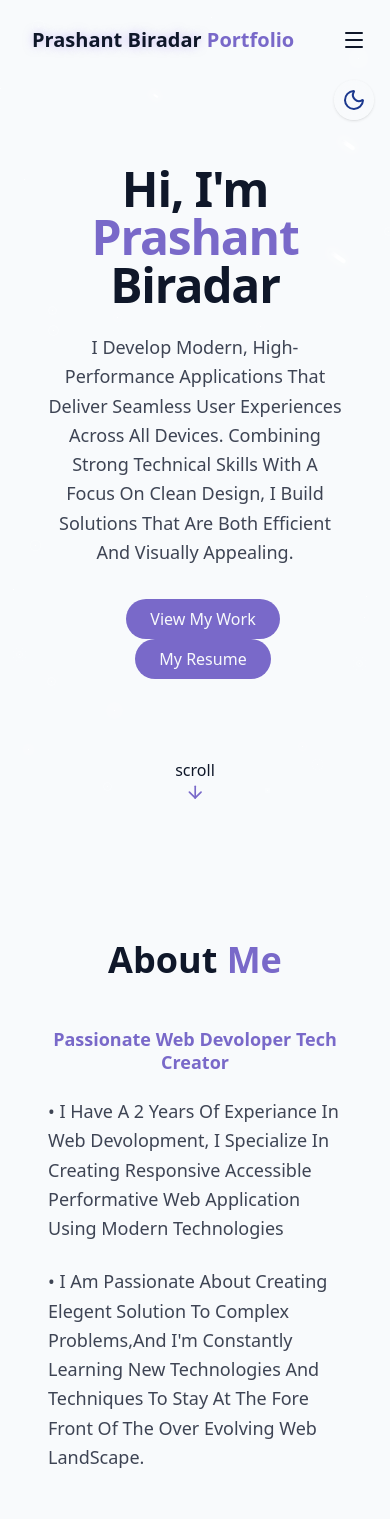
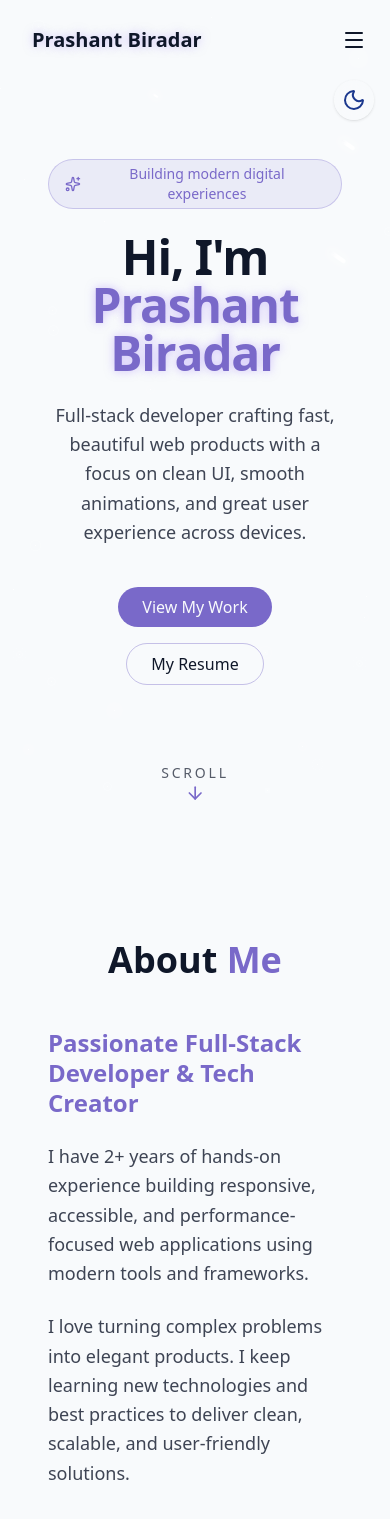
Before and after one commit to prashantbiradar17/prashant-portfolio, a React (Vite) app: page / in a window 390 px wide. Shown: the top 1519 px of the page. Built offline with nearby package versions, Linux system fonts and the light colour scheme.

Commit message:
Polish portfolio UI with cleaner styling and animations

```diff
--- a/src/Components/AboutSection.jsx
+++ b/src/Components/AboutSection.jsx
@@ -1,5 +1,3 @@
-import { Component } from "react";
-
 export const AboutSection = () => {
   return (
     <section id="about" className="py-24 px-4 relative">
@@ -9,32 +7,32 @@ export const AboutSection = () => {
         </h2>
 
         <div className="grid grid-cols-1 md:grid-cols-2 gap-12 items-center">
-          <div className="space-y-6 max-w-prose mx-auto md:mx-0 text-lg leading-relaxed text-foreground/80">
-
-          <p className="title-accent text-1xl sm:text-1xl md:text-4xl font-extrabold text-primary leading-tight text-center capitalize" >Passionate Web Devoloper Tech Creator</p>
-            <p className="text-left text-primary-background capitalize">&#x2022;
-              i have a 2 years of experiance in web devolopment, I specialize In
-              Creating Responsive Accessible Performative Web Application Using
-              Modern Technologies
+          <div className="space-y-6 max-w-prose mx-auto md:mx-0 text-lg leading-relaxed text-foreground/80 text-left">
+            <p className="text-2xl sm:text-3xl md:text-4xl font-extrabold text-primary leading-tight">
+              Passionate Full-Stack Developer & Tech Creator
             </p>
 
-            <p className="text-left capitalize">&#x2022;
-              I am Passionate About Creating Elegent Solution to Complex
-              Problems,and I'm Constantly Learning new Technologies and techniques
-              To Stay At The Fore Front of The Over Evolving Web landScape.
+            <p>
+              I have 2+ years of hands-on experience building responsive,
+              accessible, and performance-focused web applications using modern
+              tools and frameworks.
             </p>
 
-
+            <p>
+              I love turning complex problems into elegant products. I keep
+              learning new technologies and best practices to deliver clean,
+              scalable, and user-friendly solutions.
+            </p>
           </div>
 
-          <div className="flex justify-center md:justify-center">
-            <div className="grid grid-cols-1" >
+          <div className="flex justify-center">
+            <div className="grid grid-cols-1 gap-4">
               <img
-                src="https://media.licdn.com/dms/image/v2/D4E03AQFT6-MWTbChng/profile-displayphoto-scale_200_200/B4EZpdQ3oJGYAc-/0/1762501299646?e=1764201600&v=beta&t=2B1e-Udmz8qt4YGSlLK0pIo_ulNiQBmqF5pt8H-u5jc"
-
-                className="w-80 h-80 md:w-80 md:h-80 rounded-full object-cover"
+                src="/projects/aboutphoto3.png"
+                alt="Prashant Biradar"
+                className="w-72 h-72 md:w-80 md:h-80 rounded-full object-cover border-4 border-primary/30 shadow-xl shadow-primary/20 animate-float"
               />
-              <p className="text-4xl md:text-5xl font-bold mb-12 text-center">Prashant Biradar</p>
+              <p className="text-3xl md:text-4xl font-bold text-center">Prashant Biradar</p>
             </div>
           </div>
         </div>
--- a/src/Components/AskMe.jsx
+++ b/src/Components/AskMe.jsx
@@ -78,7 +78,7 @@ const qaDatabase = {
     'hi': 'Hi there! 😊 What would you like to know about me?',
     'hey': 'Hey! How can I help you today?',
     'i love u':'I love YOU Too ❤️',
-    'fuck you':'chal bhosdike',
+    'fuck you':"Let's keep things respectful 😄 Ask me about my projects, skills, or experience.",
     'certificates':'Machine Learning in Python: freeCodeCamp\nDSA: GeeksforGeeks\n AI Fundamentals:IBM',
     'tell me about yourself':'I’m Prashant, a final-year B.Tech student in Computer Science with a specialization in AI & ML. I enjoy solving problems through code and building web-based applications. I’ve worked on projects like a university website and a house price prediction app. My goal is to grow as a full-stack or AI developer in a reputed MNC where I can apply both creative and analytical thinking.',
     'What are your strengths and weaknesses':'My strengths are problem-solving, adaptability, and persistence in debugging. My weakness is that I sometimes focus too much on perfecting small details, but I’m learning to balance efficiency with accuracy.',
@@ -220,12 +220,12 @@ const qaDatabase = {
 
   return (
     <div className="w-full max-w-4xl mx-auto p-4">
-      <h2 className="text-3xl font-bold text-center mb-6 text-green-500 font-mono">
+      <h2 className="text-3xl font-bold text-center mb-6 text-primary font-mono">
         $ Ask Me Anything
       </h2>
 
       <div
-        className="bg-gray-900 rounded-lg shadow-2xl overflow-hidden border border-gray-700"
+        className="bg-card/90 backdrop-blur-md rounded-2xl shadow-2xl overflow-hidden border border-border"
         onClick={() => inputRef.current?.focus()}
       >
         {/* Terminal Header */}
--- a/src/Components/ConteactSection.jsx
+++ b/src/Components/ConteactSection.jsx
@@ -1,14 +1,4 @@
-import {
-  Github,
-  Instagram,
-  Linkedin,
-  Mail,
-  MapPin,
-  Phone,
-  Send,
-  Twitch,
-  Twitter,
-} from "lucide-react";
+import { Github, Instagram, Linkedin, Mail, MapPin, Phone, Send } from "lucide-react";
 import { cn } from "@/lib/utils";
 import { useState } from "react";
 
@@ -24,38 +14,32 @@ export const ContactSection = () => {
       setSubmitMessage("Message sent! Thank you for reaching out.");
       setIsSubmitting(false);
       e.target.reset();
-
-      // Clear message after 3 seconds
       setTimeout(() => setSubmitMessage(""), 3000);
-    }, 1500);
+    }, 1200);
   };
 
   return (
     <section id="contact" className="py-24 px-4 relative bg-secondary/30">
       <div className="container mx-auto max-w-5xl">
         <h2 className="text-3xl md:text-4xl font-bold mb-4 text-center">
-          Get In <span className="text-primary"> Touch</span>
+          Get In <span className="text-primary">Touch</span>
         </h2>
 
         <p className="text-center text-muted-foreground mb-12 max-w-2xl mx-auto">
-          Have a project in mind or want to collaborate? Feel free to reach out.
-          I'm always open to discussing new opportunities.
+          Have a project in mind or want to collaborate? Let&apos;s build something meaningful together.
         </p>
 
         <div className="grid grid-cols-1 md:grid-cols-2 gap-12">
           <div className="space-y-8">
-            <h3 className="text-2xl font-semibold mb-6">
-              {" "}
-              Contact Information
-            </h3>
+            <h3 className="text-2xl font-semibold mb-6">Contact Information</h3>
 
-            <div className="space-y-6 justify-center">
+            <div className="space-y-6">
               <div className="flex items-start space-x-4">
                 <div className="p-3 rounded-full bg-primary/10">
-                  <Mail className="h-6 w-6 text-primary" />{" "}
+                  <Mail className="h-6 w-6 text-primary" />
                 </div>
                 <div>
-                  <h4 className="font-medium"> Email</h4>
+                  <h4 className="font-medium">Email</h4>
                   <a
                     href="https://mail.google.com/mail/?view=cm&fs=1&to=pbiradar627@gmail.com"
                     target="_blank"
@@ -64,57 +48,46 @@ export const ContactSection = () => {
                   >
                     pbiradar627@gmail.com
                   </a>
-
                 </div>
               </div>
+
               <div className="flex items-start space-x-4">
                 <div className="p-3 rounded-full bg-primary/10">
-                  <Phone className="h-6 w-6 text-primary" />{" "}
+                  <Phone className="h-6 w-6 text-primary" />
                 </div>
                 <div>
-                  <h4 className="font-medium"> Phone</h4>
-                  <a
-                    href="tel:+917019093514"
-                    className="text-muted-foreground hover:text-primary transition-colors"
-                  >
+                  <h4 className="font-medium">Phone</h4>
+                  <a href="tel:+917019093514" className="text-muted-foreground hover:text-primary transition-colors">
                     +91 **********
                   </a>
                 </div>
               </div>
+
               <div className="flex items-start space-x-4">
                 <div className="p-3 rounded-full bg-primary/10">
-                  <MapPin className="h-6 w-6 text-primary" />{" "}
+                  <MapPin className="h-6 w-6 text-primary" />
                 </div>
                 <div>
-                  <h4 className="font-medium"> Location</h4>
+                  <h4 className="font-medium">Location</h4>
                   <a href="https://maps.app.goo.gl/SuWjghSahBdjRDqv8" className="text-muted-foreground hover:text-primary transition-colors">
-                    Hyderabad
+                    Hyderabad, India
                   </a>
                 </div>
               </div>
             </div>
 
             <div className="pt-8">
-              <h4 className="font-medium mb-4"> Connect With Me</h4>
-              <div className="flex space-x-4 justify-center">
-                <a href="https://www.linkedin.com/in/prashaantbiradar/" target="_blank" rel="noopener noreferrer">
-                  <Linkedin />
-                </a>
-                <a href="#" target="_blank" rel="noopener noreferrer">
-                  <Twitter />
-                </a>
-                <a href="https://www.instagram.com/prashaant_2004/" target="_blank" rel="noopener noreferrer">
-                  <Instagram />
-                </a>
-                <a href="https://github.com/prashantbiradar17" target="_blank" ><Github/></a>
-
-
+              <h4 className="font-medium mb-4">Connect With Me</h4>
+              <div className="flex space-x-4">
+                <a className="p-2 rounded-full hover:bg-primary/10 transition" href="https://www.linkedin.com/in/prashaantbiradar/" target="_blank" rel="noopener noreferrer"><Linkedin /></a>
+                <a className="p-2 rounded-full hover:bg-primary/10 transition" href="https://www.instagram.com/prashaant_2004/" target="_blank" rel="noopener noreferrer"><Instagram /></a>
+                <a className="p-2 rounded-full hover:bg-primary/10 transition" href="https://github.com/prashantbiradar17" target="_blank" rel="noopener noreferrer"><Github /></a>
               </div>
             </div>
           </div>
 
-          <div className="bg-card p-8 rounded-lg shadow-xs">
-            <h3 className="text-2xl font-semibold mb-6"> Send a Message</h3>
+          <div className="bg-card p-8 rounded-xl shadow-xs border border-border/60 card-hover">
+            <h3 className="text-2xl font-semibold mb-6">Send a Message</h3>
 
             {submitMessage && (
               <div className="mb-6 p-4 bg-green-500/20 border border-green-500/50 rounded-lg text-green-400">
@@ -124,66 +97,21 @@ export const ContactSection = () => {
 
             <form className="space-y-6" onSubmit={handleSubmit}>
               <div>
-                <label
-                  htmlFor="name"
-                  className="block text-sm font-medium mb-2"
-                >
-                  {" "}
-                  Your Name
-                </label>
-                <input
-                  type="text"
-                  id="name"
-                  name="name"
-                  required
-                  className="w-full px-4 py-3 rounded-md border border-input bg-background focus:outline-hidden focus:ring-2 focus:ring-primary"
-                  placeholder="Ex:Akshay Kumar..."
-                />
+                <label htmlFor="name" className="block text-sm font-medium mb-2">Your Name</label>
+                <input type="text" id="name" name="name" required className="w-full px-4 py-3 rounded-md border border-input bg-background focus:outline-hidden focus:ring-2 focus:ring-primary" placeholder="Your name" />
               </div>
 
               <div>
-                <label
-                  htmlFor="email"
-                  className="block text-sm font-medium mb-2"
-                >
-                  {" "}
-                  Your Email
-                </label>
-                <input
-                  type="email"
-                  id="email"
-                  name="email"
-                  required
-                  className="w-full px-4 py-3 rounded-md border border-input bg-background focus:outline-hidden focus:ring-2 focus:ring-primary"
-                  placeholder="Ex:john@gmail.com"
-                />
+                <label htmlFor="email" className="block text-sm font-medium mb-2">Your Email</label>
+                <input type="email" id="email" name="email" required className="w-full px-4 py-3 rounded-md border border-input bg-background focus:outline-hidden focus:ring-2 focus:ring-primary" placeholder="you@example.com" />
               </div>
 
               <div>
-                <label
-                  htmlFor="message"
-                  className="block text-sm font-medium mb-2"
-                >
-                  {" "}
-                  Your Message
-                </label>
-                <textarea
-                  id="message"
-                  name="message"
-                  required
-                  rows="5"
-                  className="w-full px-4 py-3 rounded-md border border-input bg-background focus:outline-hidden focus:ring-2 focus:ring-primary resize-none"
-                  placeholder="Hello, I'd like to talk about..."
-                />
+                <label htmlFor="message" className="block text-sm font-medium mb-2">Your Message</label>
+                <textarea id="message" name="message" required rows="5" className="w-full px-4 py-3 rounded-md border border-input bg-background focus:outline-hidden focus:ring-2 focus:ring-primary resize-none" placeholder="Hello, I'd like to talk about..." />
               </div>
 
-              <button
-                type="submit"
-                disabled={isSubmitting}
-                className={cn(
-                  "cosmic-button w-full flex items-center justify-center gap-2"
-                )}
-              >
+              <button type="submit" disabled={isSubmitting} className={cn("cosmic-button w-full flex items-center justify-center gap-2")}>
                 {isSubmitting ? "Sending..." : "Send Message"}
                 <Send size={16} />
               </button>
--- a/src/Components/Footer.jsx
+++ b/src/Components/Footer.jsx
@@ -1,10 +1,7 @@
-// Footer.jsx
-// ...
-export const Footer = () => { // Changed from const Footer = () => { or export default Footer;
+export const Footer = () => {
   return (
-    <footer>
-      <p className="capitalize mb-4">&copy; {new Date().getFullYear()}  all rights are reserved</p>
+    <footer className="py-8 text-center text-sm text-foreground/70 border-t border-border/40">
+      <p>&copy; {new Date().getFullYear()} Prashant Biradar. All rights reserved.</p>
     </footer>
   );
 };
-// ...
--- a/src/Components/HeroSection.jsx
+++ b/src/Components/HeroSection.jsx
@@ -1,44 +1,47 @@
-import { ArrowDown } from "lucide-react";
-import { AArrowDown } from "lucide-react";
+import { ArrowDown, Sparkles } from "lucide-react";
 
 export const HeroSection = () => {
   return (
-    <section id="hero" className="relative min-h-screen flex flex-col items-center justify-center px-4">
-      <div className="container max-w-4xl mx-auto text-center z-10">
+    <section
+      id="hero"
+      className="relative min-h-screen flex flex-col items-center justify-center px-4"
+    >
+      <div className="absolute inset-0 -z-10 bg-[radial-gradient(circle_at_top,rgba(124,58,237,0.24),transparent_55%)]" />
+
+      <div className="container max-w-4xl mx-auto text-center z-10 animate-fade-in">
+        <p className="inline-flex items-center gap-2 rounded-full border border-primary/30 bg-primary/10 px-4 py-1 text-sm text-primary mb-6">
+          <Sparkles className="h-4 w-4" />
+          Building modern digital experiences
+        </p>
+
         <h1 className="text-5xl md:text-7xl font-bold tracking-tight mb-6">
-          <span className="opacity-0 animate-fade-in">Hi, I'm </span>
-          <span className="text-primary opacity-0 animate-fade-in-delay-1">Prashant</span>
-          <span className="opacity-0 animate-fade-in-delay-2"> Biradar</span>
+          Hi, I'm <span className="text-primary text-glow">Prashant Biradar</span>
         </h1>
 
-
-
-        <p className="text-lg md:text-xl max-w-3xl mx-auto opacity-0 animate-fade-in-delay-3 text-foreground/80 leading-relaxed mb-8 capitalize">
-          I develop modern, high-performance Applications that deliver seamless user experiences across all devices. Combining strong technical skills with a focus on clean design, I build solutions that are both efficient and visually appealing.
+        <p className="text-lg md:text-xl max-w-3xl mx-auto text-foreground/80 leading-relaxed mb-10">
+          Full-stack developer crafting fast, beautiful web products with a focus on
+          clean UI, smooth animations, and great user experience across devices.
         </p>
 
-
-        <a
-          href="#projects"
-        className="ml-4 opacity-0 animate-fade-in-delay-4 inline-flex items-center justify-center relative cosmic-button"
-        >
+        <div className="flex flex-wrap justify-center gap-4">
+          <a href="#projects" className="inline-flex items-center justify-center cosmic-button">
             View My Work
           </a>
 
           <a
             target="_blank"
+            rel="noreferrer"
             href="https://drive.google.com/file/d/1BP-meZByTjP7YQZr7ai4R7cZMtLseVz5/view?usp=sharing"
-  className="ml-4 opacity-0 animate-fade-in-delay-4 inline-flex items-center justify-center relative cosmic-button"
+            className="inline-flex items-center justify-center rounded-full border border-primary/40 px-6 py-2 font-medium transition-all duration-300 hover:scale-105 hover:bg-primary/10"
           >
             My Resume
           </a>
-
+        </div>
       </div>
 
-      <div className="absolute bottom-8 left-1/2 transform -translate-x-1/2 flex flex-col items-center animate-bounce">
-      <span>scroll</span>
-<ArrowDown className="h-5 w-5  text-primary"/>
-
+      <div className="absolute bottom-8 left-1/2 transform -translate-x-1/2 flex flex-col items-center animate-bounce text-foreground/70">
+        <span className="text-sm uppercase tracking-[0.2em]">Scroll</span>
+        <ArrowDown className="h-5 w-5 text-primary" />
       </div>
     </section>
   );
--- a/src/Components/Navbar.jsx
+++ b/src/Components/Navbar.jsx
@@ -8,7 +8,7 @@ const navItems = [
   { name: "Skills", href: "#skills" },
   { name: "Projects", href: "#projects" },
   { name: "Contact", href: "#contact" },
-	{ name: "AskMe", href: "#askme" }
+  { name: "AskMe", href: "#askme" },
 ];
 
 export const Navbar = () => {
@@ -16,10 +16,7 @@ export const Navbar = () => {
   const [isMenuOpen, setIsMenuOpen] = useState(false);
 
   useEffect(() => {
-		const handleScroll = () => {
-			setIsScrolled(window.scrollY > 10);
-		};
-
+    const handleScroll = () => setIsScrolled(window.scrollY > 10);
     window.addEventListener("scroll", handleScroll);
     return () => window.removeEventListener("scroll", handleScroll);
   }, []);
@@ -28,61 +25,46 @@ export const Navbar = () => {
     <nav
       className={cn(
         "fixed w-full z-40 transition-all duration-300",
-				isScrolled
-					? "py-3 bg-background/80 backdrop-blur-md shadow-xs"
-					: "py-5"
+        isScrolled ? "py-3 bg-background/80 backdrop-blur-xl border-b border-border/50" : "py-5"
       )}
     >
       <div className="container flex items-center justify-between pr-4 md:pr-28">
-				<a
-					className="text-xl font-bold text-primary flex items-center"
-					href="#hero"
-				>
-					<span className="relative z-10">
-						<span className="text-glow text-foreground">
-							{" "}
-							Prashant Biradar{" "}
-						</span>
-						Portfolio
-					</span>
+        <a className="text-xl font-bold text-primary flex items-center" href="#hero">
+          <span className="text-glow text-foreground">Prashant Biradar</span>
+          <span className="ml-2 hidden sm:inline">Portfolio</span>
         </a>
 
-				{/* desktop nav */}
         <div className="hidden md:flex space-x-8">
-					{navItems.map((item, key) => (
+          {navItems.map((item) => (
             <a
-							key={key}
+              key={item.name}
               href={item.href}
-							className="text-foreground/80 hover:text-primary transition-colors duration-300"
+              className="text-foreground/80 hover:text-primary transition-colors duration-300 relative after:absolute after:left-0 after:-bottom-1 after:h-[2px] after:w-0 after:bg-primary after:transition-all hover:after:w-full"
             >
               {item.name}
             </a>
           ))}
         </div>
 
-				{/* mobile nav button */}
         <button
           onClick={() => setIsMenuOpen((prev) => !prev)}
-					className="md:hidden p-2 text-foreground z-90 relative"
+          className="md:hidden p-2 text-foreground relative"
           aria-label={isMenuOpen ? "Close Menu" : "Open Menu"}
         >
           {isMenuOpen ? <X size={24} /> : <Menu size={24} />}
         </button>
 
-				{/* mobile menu overlay */}
         <div
           className={cn(
-						"fixed inset-0 bg-background/95 backdrop-blur-md z-85 flex flex-col items-center justify-center",
+            "fixed inset-0 bg-background/95 backdrop-blur-md flex flex-col items-center justify-center",
             "transition-all duration-300 md:hidden",
-						isMenuOpen
-							? "opacity-100 pointer-events-auto"
-							: "opacity-0 pointer-events-none"
+            isMenuOpen ? "opacity-100 pointer-events-auto" : "opacity-0 pointer-events-none"
           )}
         >
           <div className="flex flex-col space-y-8 text-xl">
-						{navItems.map((item, key) => (
+            {navItems.map((item) => (
               <a
-								key={key}
+                key={item.name}
                 href={item.href}
                 className="text-foreground/80 hover:text-primary transition-colors duration-300"
                 onClick={() => setIsMenuOpen(false)}
@@ -96,26 +78,3 @@ export const Navbar = () => {
     </nav>
   );
 };
-
-export const Home = () => {
-	return (
-		<div className="min-h-screen bg-background text-foreground overflow-x-hidden">
-			<ThemeToggle />
-			<StarBackground />
-			<Navbar />
-
-			<main>
-				<HeroSection />
-				<AboutSection />
-				<SkillsSection />
-				<ProjectsSection />
-				<ContactSection />
-				<section id="askme">
-					<AskMe />
-				</section>
-			</main>
-
-			<Footer />
-		</div>
-	);
-};
--- a/src/index.css
+++ b/src/index.css
@@ -18,6 +18,7 @@
   --animate-fade-in-delay-3: fade-in 0.7s ease-out 0.6s forwards;
   --animate-fade-in-delay-4: fade-in 0.7s ease-out 0.8s forwards;
   --animate-meteor: meteor 5s linear infinite;
+  --animate-gradient-shift: gradient-shift 8s ease infinite;
 
   @keyframes float {
     0%,
@@ -45,6 +46,15 @@
     to {
       opacity: 1;
       transform: translateY(0);
+    }
+  }
+  @keyframes gradient-shift {
+    0%,
+    100% {
+      background-position: 0% 50%;
+    }
+    50% {
+      background-position: 100% 50%;
     }
   }
   @keyframes meteor {
@@ -159,3 +169,6 @@
   padding: 0;
   text-align: center;
 }
+@utility glass-panel {
+  @apply bg-card/70 backdrop-blur-md border border-border/60 shadow-xl;
+}
```
Lines whose indentation alone changed are shown as unchanged.
